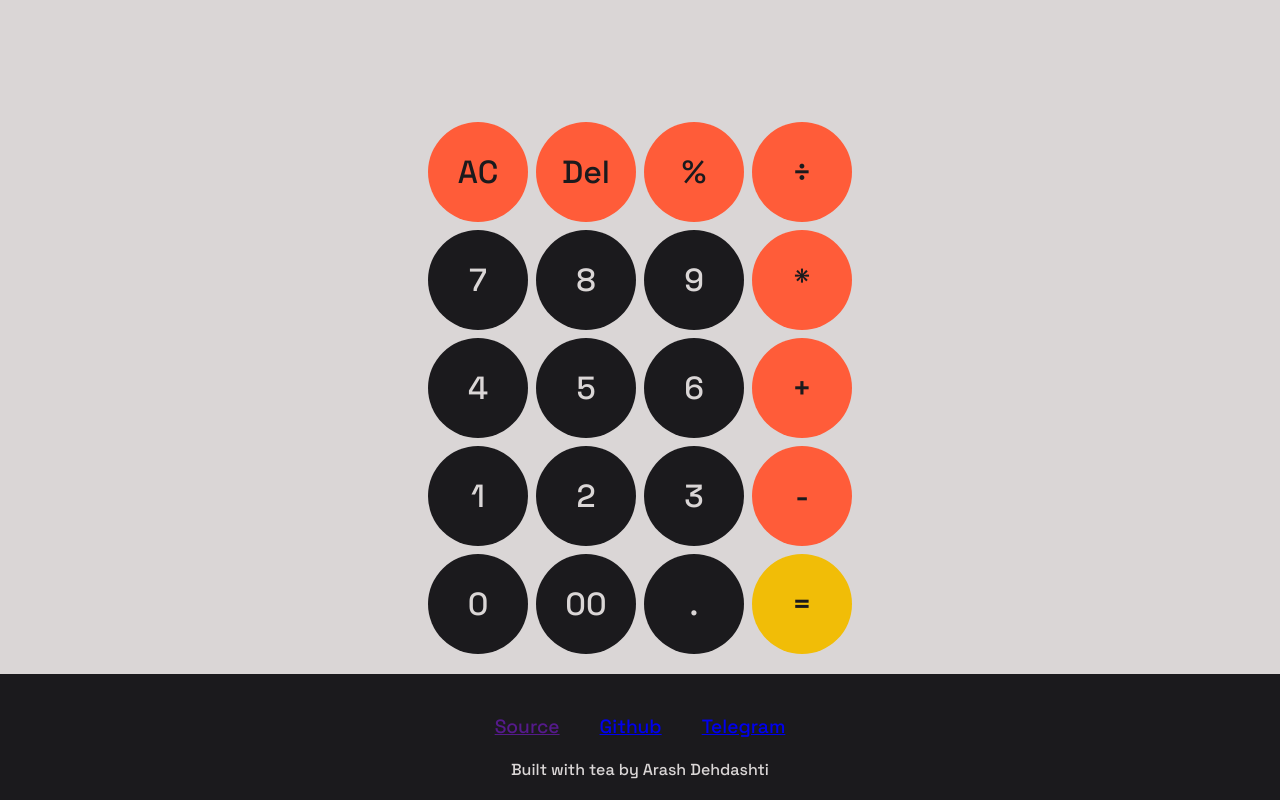
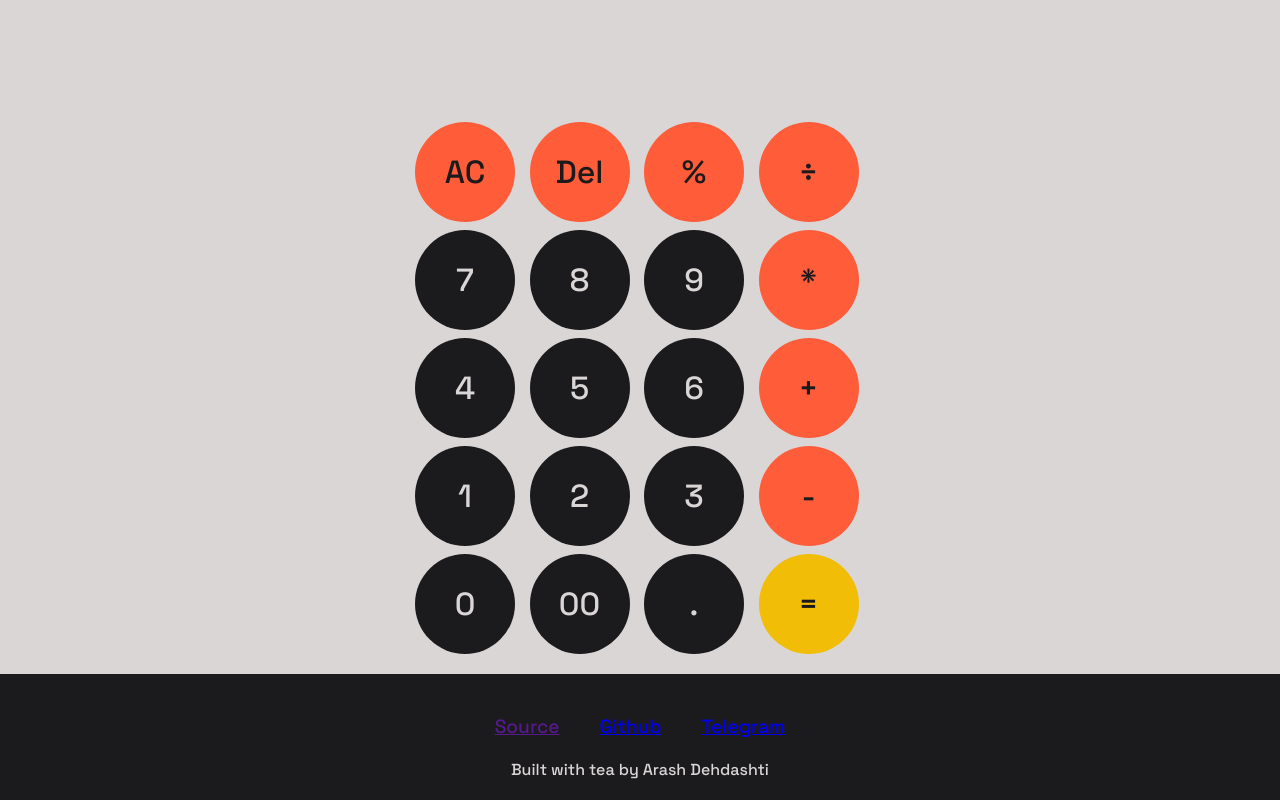
Before and after one commit to InfinitDarknes/Calculator, a plain HTML site: page index.html in a window 1280 px wide. Drawn offline with Linux system fonts and the light colour scheme.

Commit message:
Update Style.css

```diff
--- a/Style/Style.css
+++ b/Style/Style.css
@@ -20,13 +20,17 @@ body {
   display: flex;
   flex-direction: column;
   margin-bottom: 20px;
+  width: 450px;
 }
 #display {
+  word-wrap: break-word;
   width: calc(100% - 60px);
   height: 60px;
   font-size: 2.5em;
   padding: 30px;
   color: #1b1a1d;
+  overflow-y: scroll;
+  scrollbar-width: thin;
 }
 #buttons-container {
   display: grid;
```
